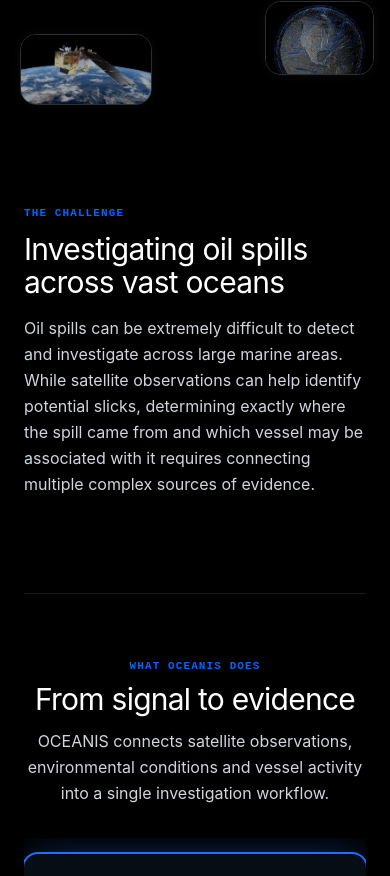
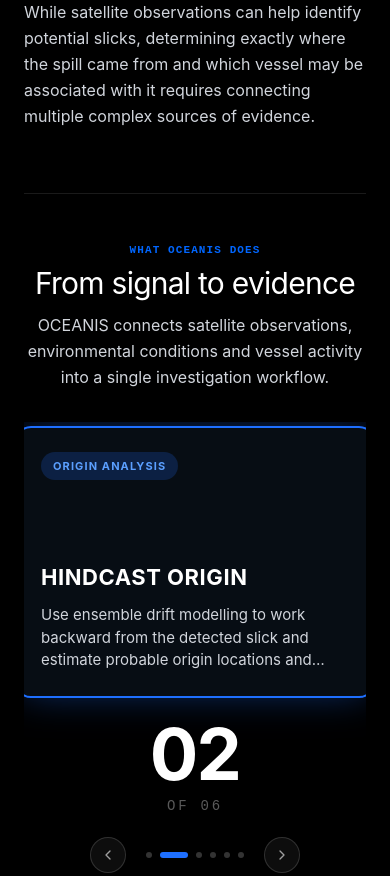
Before and after one commit to Prnjall/Oceanis, a React (Vite) app: page / in a window 390 px wide. Shown: the part 1100-1976 px from the top of the page. Built offline with nearby package versions, Linux system fonts and the light colour scheme.

Commit message:
Redo mobile responsiveness pass for cleaner presentation

```diff
--- a/src/components/landing/Hero.tsx
+++ b/src/components/landing/Hero.tsx
@@ -13,11 +13,11 @@
 
 export const Hero: React.FC = () => {
   return (
-    <section className="relative flex w-full items-center justify-center overflow-hidden pt-[300px] pb-[340px] md:pt-0 md:pb-0 md:min-h-screen" id="overview">
+    <section className="relative flex w-full items-center justify-center overflow-hidden py-32 lg:py-0 min-h-[75vh] md:min-h-screen" id="overview">
       <ParallaxHeroImages images={images} />
 
       {/* Main Hero Text Content — CENTERED */}
-      <div className="relative z-10 mx-auto flex max-w-4xl flex-col items-center gap-4 px-4 text-center mt-12">
+      <div className="relative z-10 mx-auto flex max-w-4xl flex-col items-center gap-4 px-4 text-center mt-20 md:mt-12">
         <motion.div
           initial={{ opacity: 0, y: 24 }}
           animate={{ opacity: 1, y: 0 }}
--- a/src/components/landing/OceanisMethodology.tsx
+++ b/src/components/landing/OceanisMethodology.tsx
@@ -46,7 +46,7 @@
 
 export function OceanisMethodology() {
   return (
-    <section className="relative w-full bg-black text-white py-24 lg:py-32 border-t border-border-hairline-dark overflow-hidden">
+    <section className="relative w-full bg-black text-white py-16 lg:py-32 border-t border-border-hairline-dark overflow-hidden">
       {/* ── Aceternity Grid Background ── */}
       <div
         className="pointer-events-none absolute inset-0 z-0"
@@ -70,7 +70,7 @@
           whileInView={{ opacity: 1, y: 0 }}
           viewport={{ once: true }}
           transition={{ duration: 0.6 }}
-          className="max-w-3xl mb-20"
+          className="max-w-3xl mb-12 lg:mb-20"
         >
           <p className="text-[11px] uppercase tracking-widest font-mono text-gray-500 font-semibold mb-4">
             OCEANIS METHODOLOGY
@@ -94,7 +94,7 @@
                 whileInView={{ opacity: 1, y: 0 }}
                 viewport={{ once: true, margin: '-40px' }}
                 transition={{ duration: 0.45, delay: i * 0.04 }}
-                className="relative w-full md:pl-10 pb-16 last:pb-4"
+                className="relative w-full md:pl-10 pb-10 lg:pb-16 last:pb-4"
               >
                 {/*
                   Beacon Dot sits directly on the beam spine (left: 10px).
@@ -137,7 +137,7 @@
 
                 {/* Thin hairline between stages */}
                 {i < stages.length - 1 && (
-                  <div className="mt-14 border-t border-white/[0.04]" />
+                  <div className="mt-8 lg:mt-14 border-t border-white/[0.04]" />
                 )}
               </motion.div>
             ))}
--- a/src/components/landing/OilSpillHistory.tsx
+++ b/src/components/landing/OilSpillHistory.tsx
@@ -152,7 +152,7 @@
 
   return (
     <section
-      className="relative w-full bg-black text-white py-24 lg:py-32 border-t border-border-hairline-dark overflow-hidden"
+      className="relative w-full bg-black text-white py-16 lg:py-32 border-t border-border-hairline-dark overflow-hidden"
       id="oil-spill-history"
     >
       {/* ── Aceternity Grid Background ── */}
--- a/src/components/landing/ValueProposition.tsx
+++ b/src/components/landing/ValueProposition.tsx
@@ -43,7 +43,7 @@
   ];
 
   return (
-    <section className="w-full bg-transparent text-white py-20 lg:py-28" id="how-it-works">
+    <section className="w-full bg-transparent text-white py-16 lg:py-28" id="how-it-works">
       <div className="max-w-[1440px] mx-auto px-6 lg:px-12">
 
         {/* The Problem */}
@@ -52,7 +52,7 @@
           whileInView={{ opacity: 1, y: 0 }}
           viewport={{ once: true }}
           transition={{ duration: 0.6 }}
-          className="max-w-3xl mb-24 [text-shadow:_0_1px_3px_rgba(0,0,0,0.8)]"
+          className="max-w-3xl mb-16 lg:mb-24 [text-shadow:_0_1px_3px_rgba(0,0,0,0.8)]"
         >
           <p className="text-[11px] uppercase tracking-widest font-mono text-accent-blue font-semibold mb-3">
             THE CHALLENGE
@@ -66,7 +66,7 @@
         </motion.div>
 
         {/* What OCEANIS Does */}
-        <div className="border-t border-white/10 pt-16 pb-8">
+        <div className="border-t border-white/10 pt-12 lg:pt-16 pb-4 lg:pb-8">
           <motion.div
             initial={{ opacity: 0, y: 20 }}
             whileInView={{ opacity: 1, y: 0 }}
--- a/src/components/ui/OceanisInfiniteCards.tsx
+++ b/src/components/ui/OceanisInfiniteCards.tsx
@@ -122,8 +122,8 @@
   return (
     <li
       style={{
-        width: "clamp(320px, 28vw, 420px)",
-        minHeight: 480,
+        width: "clamp(260px, 75vw, 420px)",
+        minHeight: 400,
         flexShrink: 0,
         borderRadius: 14,
         overflow: "hidden",
@@ -140,7 +140,7 @@
       <div
         style={{
           position: "relative",
-          height: 240,
+          height: 180,
           background: "#080808",
           flexShrink: 0,
           overflow: "hidden",
@@ -195,12 +195,12 @@
       </div>
 
       {/* ── Content ─────────────────────────────────────────────────── */}
-      <div style={{ padding: "18px 22px 22px", flex: 1, display: "flex", flexDirection: "column" }}>
+      <div style={{ padding: "16px 20px 20px", flex: 1, display: "flex", flexDirection: "column" }}>
         {/* Year */}
         <p
           style={{
             fontFamily: "var(--font-mango, 'Bebas Neue', 'Impact', sans-serif)",
-            fontSize: 46,
+            fontSize: 38,
             lineHeight: 1,
             color: "#ffffff",
             letterSpacing: "0.02em",
@@ -213,7 +213,7 @@
         {/* Title */}
         <h3
           style={{
-            fontSize: 17,
+            fontSize: 16,
             fontWeight: 700,
             color: "#f5f5f5",
             lineHeight: 1.3,
--- a/src/components/ui/circular-carousel.tsx
+++ b/src/components/ui/circular-carousel.tsx
@@ -61,36 +61,36 @@
   [3]:  { angleDeg: 0,   scale: 0.50, opacity: 0.0,  zIndex: 1 },    // back (hidden behind active)
 };
 
-function computePosition(slot: number, rX: number, rY: number, isMobile?: boolean, cardH?: number) {
+function computePosition(slot: number, rX: number, rY: number, isMobile?: boolean, cardW?: number) {
   const style = SLOT_STYLES[slot] ?? SLOT_STYLES[3];
 
-  if (isMobile && cardH) {
-    // Vertical arrangement on mobile: no overlapping, active card in center
-    // Inactive cards slide vertically out of bounds and are clipped by overflow-hidden
-    let y = 0;
+  if (isMobile && cardW) {
+    // Horizontal arrangement on mobile: no overlapping, active card in center
+    // Inactive cards sit to the left/right
+    let x = 0;
     let opacity = 0;
     let scale = 0.9;
     let zIndex = 1;
 
-    const offset = cardH + 40; // Ensure complete separation (no overlap)
+    const offset = cardW + 24;
 
     if (slot === 0) {
-      y = 0; opacity = 1; scale = 1; zIndex = 10;
+      x = 0; opacity = 1; scale = 1; zIndex = 10;
     }
     else if (slot === -1) {
-      y = -offset; opacity = 0.3; scale = 0.95; zIndex = 5;
+      x = -offset; opacity = 0.5; scale = 0.95; zIndex = 5;
     }
     else if (slot === 1) {
-      y = offset; opacity = 0.3; scale = 0.95; zIndex = 5;
+      x = offset; opacity = 0.5; scale = 0.95; zIndex = 5;
     }
     else if (slot === -2) {
-      y = -(offset * 2); opacity = 0; scale = 0.9; zIndex = 1;
+      x = -(offset * 2); opacity = 0; scale = 0.9; zIndex = 1;
     }
     else if (slot === 2) {
-      y = (offset * 2); opacity = 0; scale = 0.9; zIndex = 1;
+      x = (offset * 2); opacity = 0; scale = 0.9; zIndex = 1;
     }
 
-    return { x: 0, y, scale, opacity, zIndex };
+    return { x, y: 0, scale, opacity, zIndex };
   }
 
   const rad = (style.angleDeg * Math.PI) / 180;
@@ -127,8 +127,8 @@
     const measure = () => {
       const vw = window.innerWidth;
       if (vw < 768) {
-        // Vertical mobile layout (cards do not overlap, active is larger)
-        setDims({ rX: 0, rY: 0, cardW: Math.min(vw - 64, 340), cardH: 260, trackH: 300, isMobile: true });
+        // Mobile horizontal layout
+        setDims({ rX: 0, rY: 0, cardW: Math.min(vw - 48, 340), cardH: 260, trackH: 280, isMobile: true });
       } else if (vw < 1024) {
         setDims({ rX: 320, rY: 60, cardW: 260, cardH: 165, trackH: 280, isMobile: false });
       } else if (vw < 1440) {
@@ -202,7 +202,7 @@
       >
         {items.map((item, i) => {
           const currentSlot = getSlot(i, activeIndex, total);
-          const pos = computePosition(currentSlot, dims.rX, dims.rY, dims.isMobile, dims.cardH);
+          const pos = computePosition(currentSlot, dims.rX, dims.rY, dims.isMobile, dims.cardW);
           const isActive = currentSlot === 0;
 
           return (
--- a/src/components/ui/parallax-hero-images.tsx
+++ b/src/components/ui/parallax-hero-images.tsx
@@ -29,18 +29,7 @@
     { bottom: "2%", right: "16%", width: "clamp(240px, 20vw, 340px)", depth: 35, delay: 0.6 },
   ];
 
-  // Mobile specific configuration (uses explicit pixels to sit perfectly within the Hero padding)
-  const mobileConfigs = [
-    // Top row (Below header ~100px, but far above text block which starts at 300px)
-    { top: "110px", left: "5%", width: "clamp(100px, 28vw, 150px)", depth: 10, delay: 0.1 },
-    { top: "140px", right: "3%", width: "clamp(110px, 30vw, 160px)", depth: 15, delay: 0.2 },
-    // Middle row (Sits in the upper part of the bottom padding, 180px below the CTA buttons)
-    { bottom: "160px", left: "3%", width: "clamp(105px, 28vw, 145px)", depth: 20, delay: 0.3 },
-    { bottom: "190px", right: "2%", width: "clamp(115px, 32vw, 155px)", depth: 8, delay: 0.4 },
-    // Bottom row (Near the bottom edge of the container, clustering with the middle row)
-    { bottom: "20px", left: "5%", width: "clamp(120px, 34vw, 165px)", depth: 15, delay: 0.5 },
-    { bottom: "50px", right: "4%", width: "clamp(100px, 28vw, 140px)", depth: 20, delay: 0.6 },
-  ];
+  // Mobile parallax removed — hidden completely via CSS
 
   return (
     <>
@@ -82,42 +71,6 @@
         })}
       </div>
 
-      {/* MOBILE WRAPPER (Visible only under md breakpoint) */}
-      <div className="absolute inset-0 z-0 pointer-events-none overflow-hidden block md:hidden">
-        {images.map((src, idx) => {
-          const config = mobileConfigs[idx % mobileConfigs.length];
-          return (
-            <motion.div
-              key={`mobile-${idx}`}
-              initial={{ opacity: 0, scale: 0.95 }}
-              animate={{
-                opacity: 0.9,
-                scale: 1,
-                x: mousePosition.x * config.depth,
-                y: mousePosition.y * config.depth,
-              }}
-              transition={{
-                opacity: { duration: 1.2, delay: config.delay },
-                scale: { duration: 1.2, delay: config.delay },
-                x: { type: "spring", stiffness: 40, damping: 30 },
-                y: { type: "spring", stiffness: 40, damping: 30 },
-              }}
-              style={{
-                position: "absolute",
-                top: config.top,
-                left: config.left,
-                right: config.right,
-                bottom: config.bottom,
-                width: config.width,
-              }}
-              className="rounded-2xl overflow-hidden shadow-[0_0_15px_rgba(255,255,255,0.05),0_8px_32px_rgba(0,0,0,0.8)] border border-white/20"
-            >
-              <div className="absolute inset-0 bg-gradient-to-t from-black/30 to-transparent z-10" />
-              <img src={src} alt="Hero Parallax Element" className="w-full h-auto object-cover opacity-100" />
-            </motion.div>
-          );
-        })}
-      </div>
     </>
   );
 };
```
